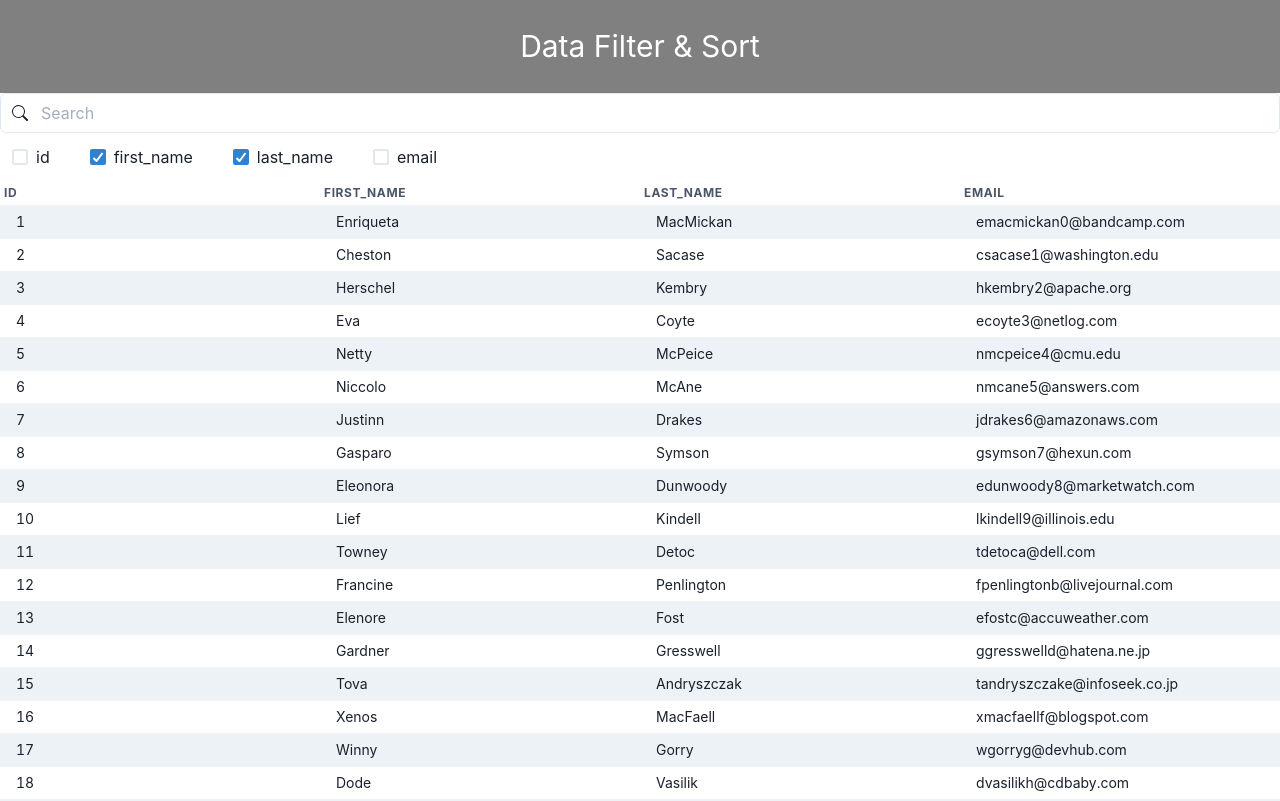
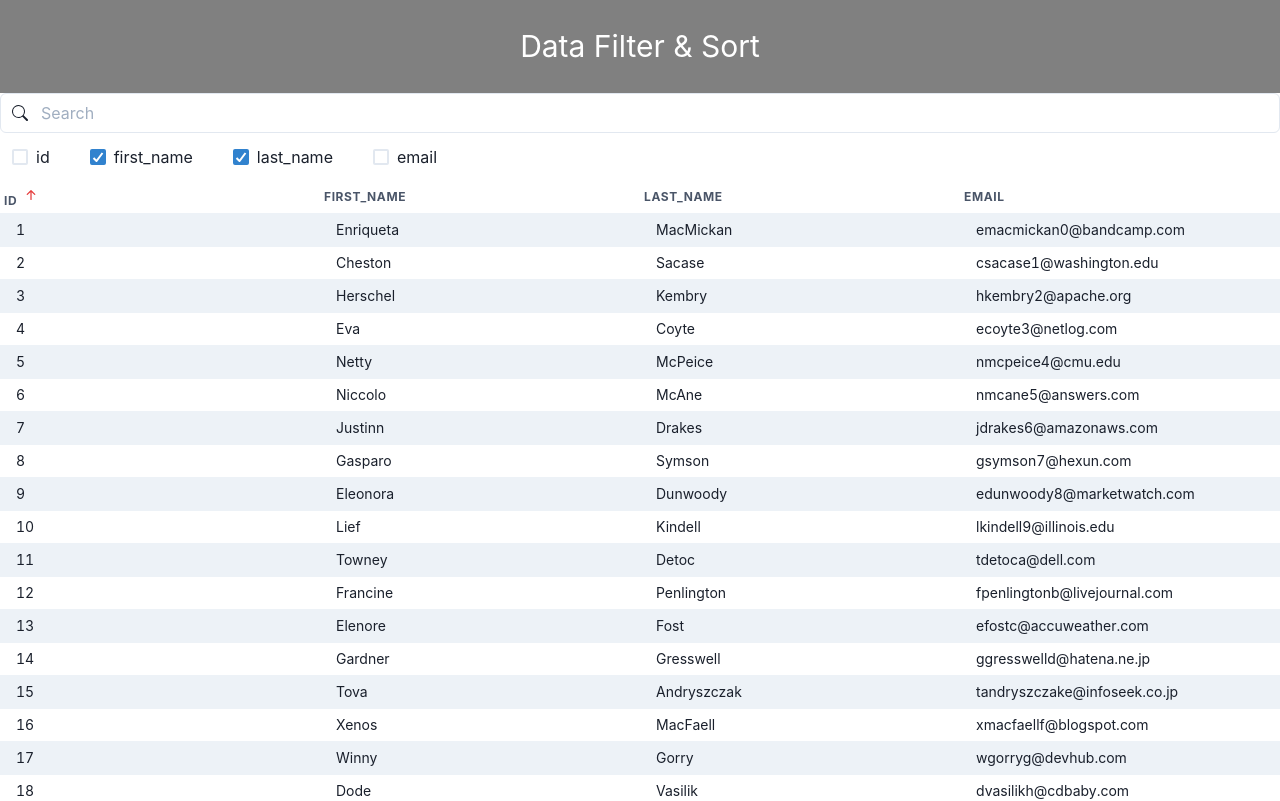
Before and after one commit to Mekan89/DataTable, a React (Create React App) app: page / in a window 1280 px wide. Shown: the top 801 px of the page. Built offline with nearby package versions, Linux system fonts and the light colour scheme.

Commit message:
added arrow indicator

```diff
--- a/src/App.js
+++ b/src/App.js
@@ -8,25 +8,13 @@ import useSortableData from "./useSortableData";
 
 function App() {
   const data = people;
+  // let config = {key:'id', direction: 'asc' }
   const [q, setQ] = useState("");
   const [searchColumn, setSearchColumn] = useState(["first_name", "last_name"]);
-  const { items, requestSort, sortConfig } = useSortableData(data);
+  const { items, requestSort, sortArrow, sortConfig } = useSortableData(data);
+  const [arrow, setArrow] = useState("")
 
   const headers = Object.keys(data[0]).splice(0, 4);
-
-  const SortArrow = direction => {
-    if (direction === "desc") {
-      return <Icon as={BsArrowDownShort} w={5} h={5} />;
-    }
-    return <Icon as={BsArrowUpShort} w={5} h={5} />;
-  };
-
-  const getClassNamesFor = name => {
-    if (!sortConfig) {
-      return;
-    }
-    return sortConfig.key === name ? SortArrow(sortConfig.direction) : undefined;
-  };
 
   const search = rows => {
     return rows.filter(row =>
@@ -47,6 +35,10 @@ function App() {
 
     setSearchColumn(inState);
   };
+
+  const handleSort = (item) => {
+    requestSort(headers.filter(el => el === item).toString())
+  }
 
   return (
     <Box w="100%">
@@ -78,10 +70,11 @@ function App() {
               {headers.map(item => (
                 <Th
                   key={uuidv4()}
-                  onClick={() => requestSort(headers.filter(el => el === item).toString())}
+                  onClick={() => handleSort(item)}
                   p="1"
                   w="25%">
-                  {item}  {getClassNamesFor(item)}
+                  {item}  {item === Object.values(sortConfig)[0] && <Icon as={sortArrow(item) ==='asc' ? BsArrowUpShort : BsArrowDownShort}
+                  w={5} h={5} color="red.500"/> }
                 </Th>
               ))}
             </Tr>
--- a/src/useSortableData.js
+++ b/src/useSortableData.js
@@ -1,7 +1,6 @@
-import React, { useState } from "react";
+import React from "react";
 
-
-const useSortableData = (items, config = null) => {
+const useSortableData = (items, config={key:'id', direction: 'asc' }) => {
   const [sortConfig, setSortConfig] = React.useState(config);
 
   const sortedItems = React.useMemo(() => {
@@ -9,10 +8,10 @@ const useSortableData = (items, config = null) => {
     if (sortConfig !== null) {
       sortableItems.sort((a, b) => {
         if (a[sortConfig.key] < b[sortConfig.key]) {
-            return sortConfig.direction === 'asc' ? -1 : 1;
+          return sortConfig.direction === "asc" ? -1 : 1;
         }
         if (a[sortConfig.key] > b[sortConfig.key]) {
-            return sortConfig.direction === 'asc' ? 1 : -1;
+          return sortConfig.direction === "asc" ? 1 : -1;
         }
         return 0;
       });
@@ -21,14 +20,21 @@ const useSortableData = (items, config = null) => {
   }, [items, sortConfig]);
 
   const requestSort = key => {
-      let direction = 'asc';
-      if (sortConfig && sortConfig.key === key && sortConfig.direction === 'asc') {
-        direction = 'desc';
+    let direction = "asc";
+    if (sortConfig && sortConfig.key === key && sortConfig.direction === "asc") {
+      direction = "desc";
     }
     setSortConfig({ key, direction });
+  };
+
+  const sortArrow = name => {
+    if (!sortConfig) {
+      return;
     }
+    return sortConfig.key === name ? sortConfig.direction : undefined;
+  };
 
-    return { items: sortedItems, requestSort };
-  }
+  return { items: sortedItems, requestSort, sortArrow, sortConfig };
+};
 
 export default useSortableData;
```
Lines whose indentation alone changed are shown as unchanged.
